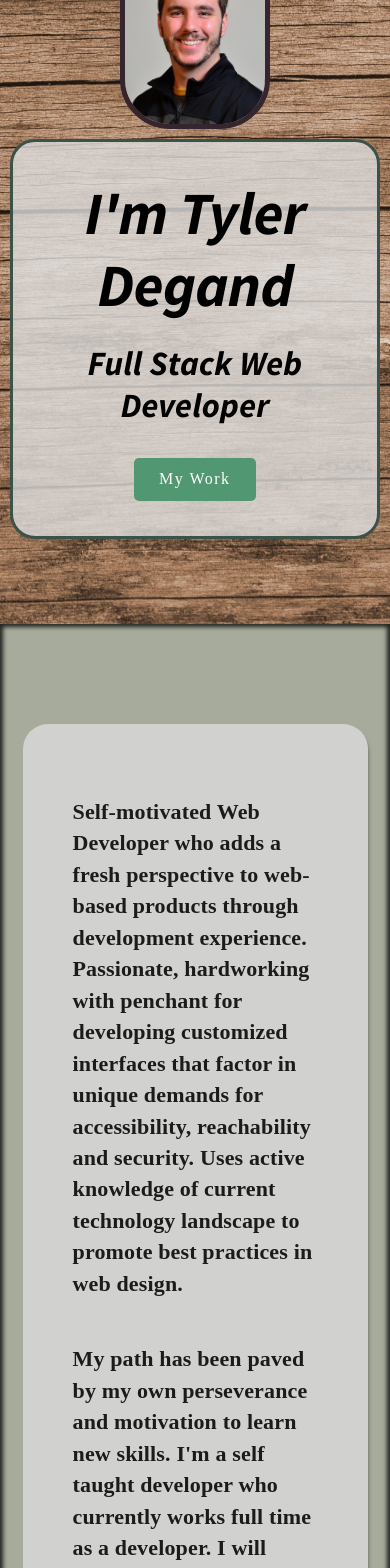
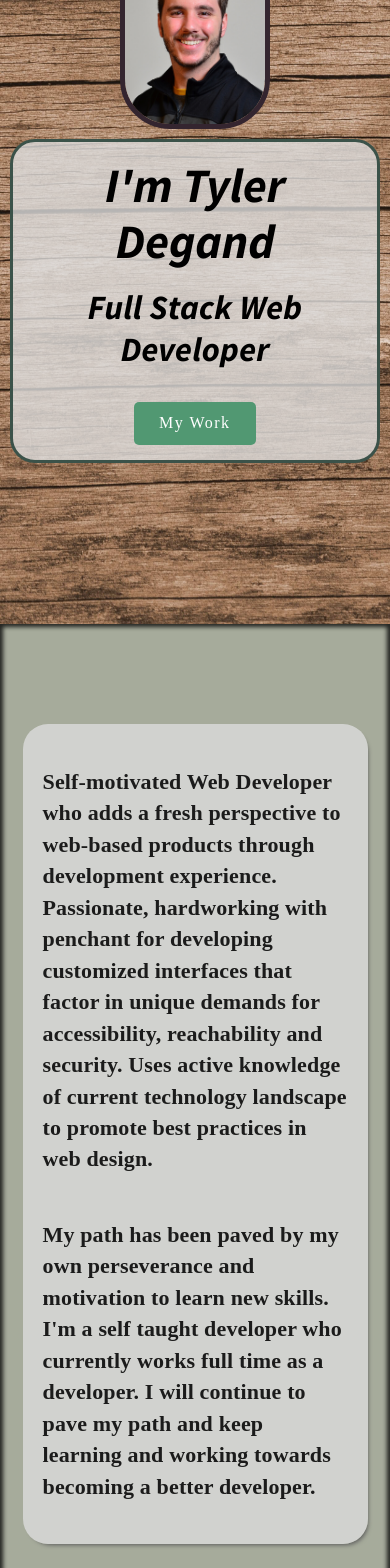
Before and after one commit to tdegand/React-Portfolio, a React (Create React App) app: page / in a window 390 px wide. Shown: the part 220-1788 px from the top of the page. Built offline with nearby package versions, Linux system fonts and the light colour scheme; a web font is replaced by a local one.

Commit message:
updated a few things to make this mor mobile friendly

```diff
--- a/src/components/about.js
+++ b/src/components/about.js
@@ -17,7 +17,7 @@ const useStyles = makeStyles(() => ({
 		fontFamily: "Caudex, serif",
 		fontWeight: "bold",
 		fontSize: "22px",
-        padding: '50px',
+        padding: '20px',
 		backgroundColor: 'rgba(220,220,220, 0.8)',
 		borderRadius: '25px',
 		boxShadow: '3px 4px 4px -3px #5d5d5d'
--- a/src/components/home.js
+++ b/src/components/home.js
@@ -43,7 +43,7 @@ const useStyles = makeStyles((theme) => ({
 	},
 	textBox: {
 		backgroundColor: 'rgba(220,220,220, 0.8)',
-		padding: '35px',
+		padding: '15px',
 		margin: '10px',
 		borderRadius: '25px',
 		border: 'solid 3px #3B5249'
@@ -77,7 +77,7 @@ const Home = () => {
 							<Typography
 								className={classes.text}
 								component="h1"
-								variant="h2"
+								variant="h3"
 								align="center"
 								color="initial"
 								gutterBottom
```
